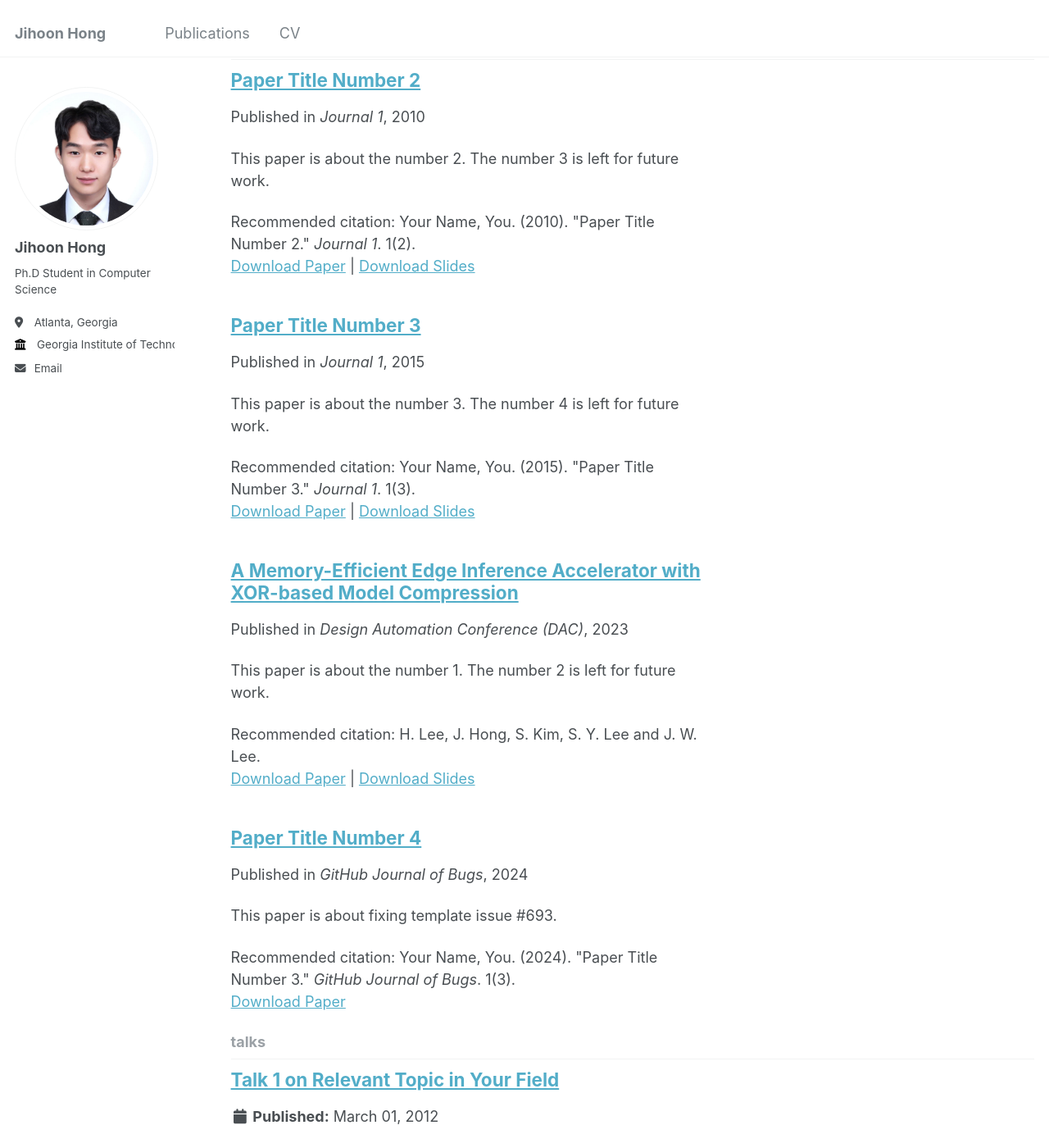
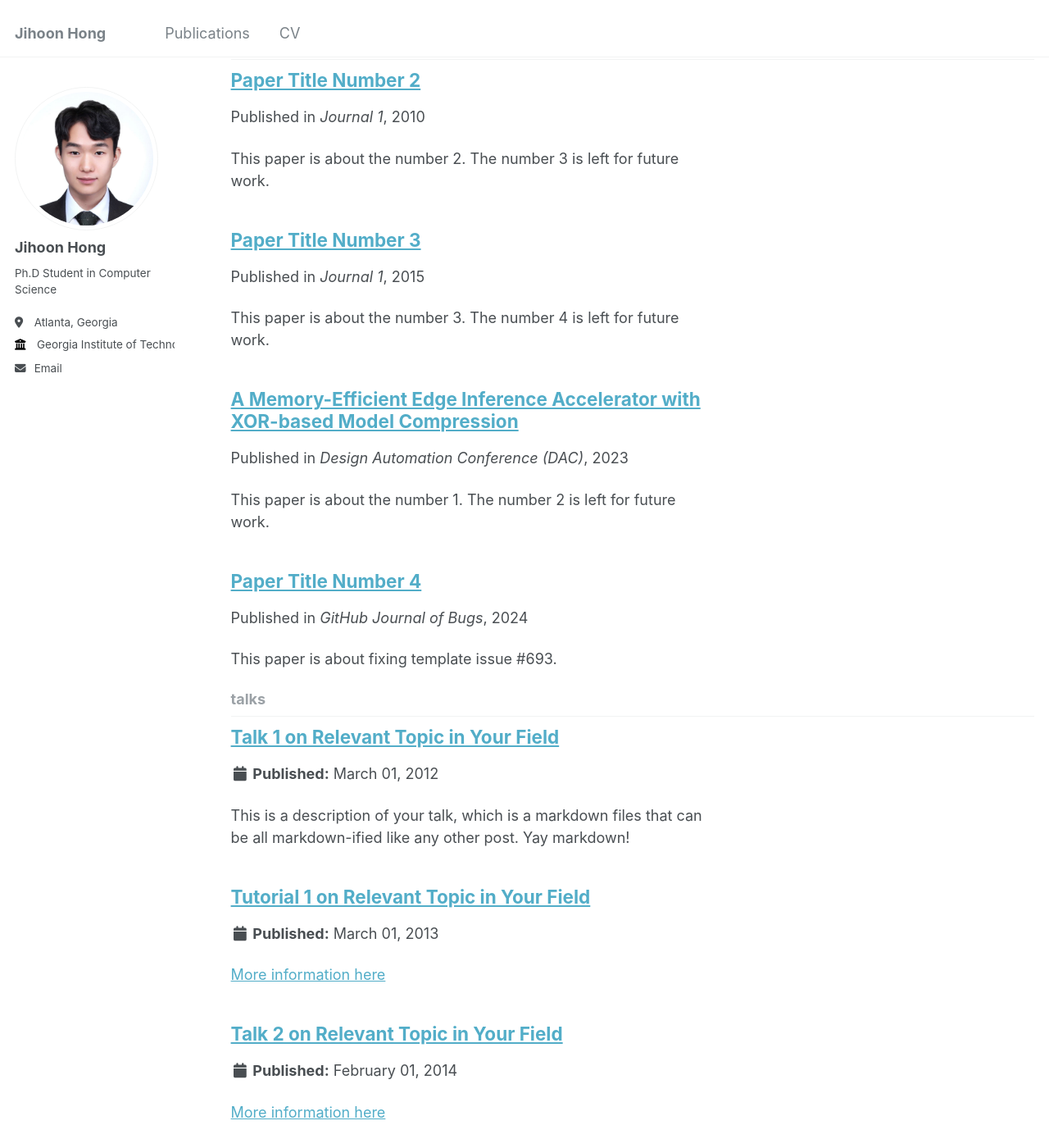
Before and after one commit to athlon76/athlon76.github.io, a Jekyll site: the page built from _pages/collection-archive.html, in a window 1280 px wide and 1400 px high, scrolled down 1076 px. Shown: the whole window at 82% size. Built offline with Jekyll 4.4.1, drawn with Linux system fonts in a browser that asks for light colours.

Commit message:
Update archive-single.html

```diff
--- a/_includes/archive-single.html
+++ b/_includes/archive-single.html
@@ -52,7 +52,11 @@
     <p class="archive__item-excerpt" itemprop="description"><p>{{ post.excerpt | markdownify | remove: '<p>' | remove: '</p>' }}<strong><a href="{{ base_path }}{{ post.url }}" rel="permalink"> Read more</a></strong></p></p>
     {% endif %}
 
-    {% if post.citation and post.paperurl and post.slidesurl %}
+    {% if post.authors and post.paperurl%}
+      <p>Authors: {{ post.authors }}<br /><a href="{{ post.paperurl }}">Download Paper</a></p>
+    {% endif %}
+
+<!--     {% if post.citation and post.paperurl and post.slidesurl %}
       <p>Recommended citation: {{ post.citation }}<br /><a href="{{ post.paperurl }}">Download Paper</a> | <a href="{{ post.slidesurl }}">Download Slides</a></p>
     {% elsif post.citation and post.paperurl %}
       <p>Recommended citation: {{ post.citation }}<br /><a href="{{ post.paperurl }}">Download Paper</a></p>
@@ -64,7 +68,7 @@
       <p><a href=" {{ post.paperurl }} ">Download Paper</a></p>
     {% elsif post.slidesurl %}
       <p>Download <a href="{{ post.slidesurl }}">Download Slides</a></p></p>
-    {% endif %}
+    {% endif %} -->
 
   </article>
 </div>
```
